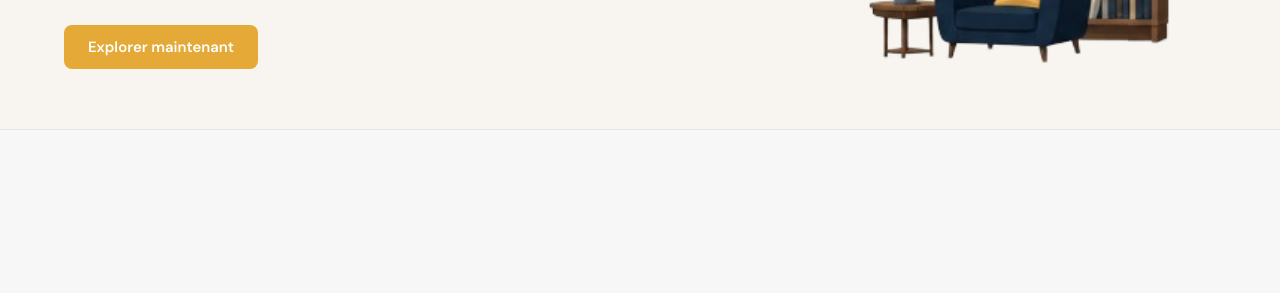
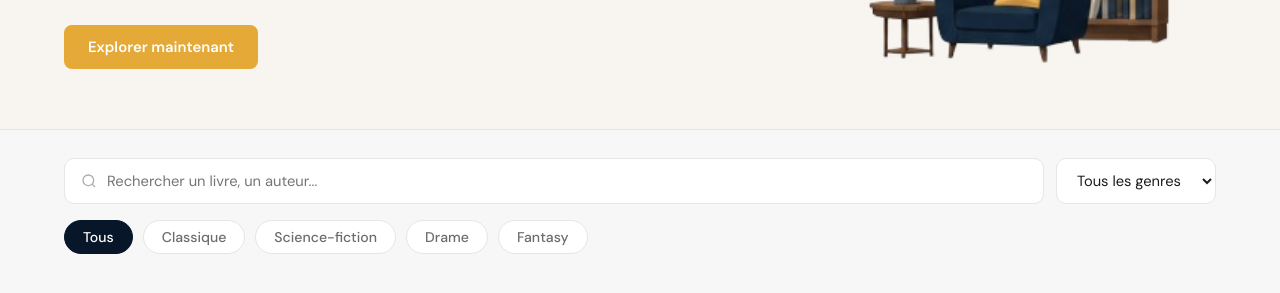
Before and after one commit to ayasadiq04/LireMonde, a plain HTML site: page index.html in a window 1280 px wide. Shown: the part 299-592 px from the top of the page. Drawn offline with nearby package versions, Linux system fonts and the light colour scheme.

Commit message:
feat(search): ajout barre de recherche, dropdown genre et filtres par boutons

```diff
--- a/index.html
+++ b/index.html
@@ -44,6 +44,32 @@
     </div>
   </div>
 </div>
+<div class="search-section">
+  <div class="search-bar">
+    <svg width="16" height="16" fill="none" stroke="var(--gray-mid)" stroke-width="2" viewBox="0 0 24 24">
+      <circle cx="11" cy="11" r="8"/><path d="m21 21-4.35-4.35"/>
+    </svg>
+    <input type="text" id="search-main"
+           placeholder="Rechercher un livre, un auteur..."
+           oninput="filterBooks(this.value)"/>
+  </div>
+  <select class="genre-select" id="genre-dropdown" onchange="filterByGenreDropdown(this.value)">
+    <option value="Tous">Tous les genres</option>
+    <option>Classique</option>
+    <option>Science-fiction</option>
+    <option>Drame</option>
+    <option>Fantasy</option>
+  </select>
+</div>
+
+<div class="filter-section">
+  <button class="genre-btn active" onclick="selectGenre(this,'Tous')">Tous</button>
+  <button class="genre-btn" onclick="selectGenre(this,'Classique')">Classique</button>
+  <button class="genre-btn" onclick="selectGenre(this,'Science-fiction')">Science-fiction</button>
+  <button class="genre-btn" onclick="selectGenre(this,'Drame')">Drame</button>
+  <button class="genre-btn" onclick="selectGenre(this,'Fantasy')">Fantasy</button>
+  <span class="count-label" id="book-count"></span>
+</div>
 </div>
 <div class="page" id="page-alire">
 
--- a/script.js
+++ b/script.js
@@ -42,3 +42,25 @@ function navigate(page) {
   if (page === 'admin') renderAdminTable();
   window.scrollTo(0, 0);
 }
+function filterBooks(q) { searchQuery = q; renderBooks(); }
+function onNavSearch(q) {
+  searchQuery = q;
+  if (document.getElementById('search-main'))
+    document.getElementById('search-main').value = q;
+  renderBooks();
+}
+function filterByGenreDropdown(g) {
+  currentFilter = g;
+  document.querySelectorAll('.genre-btn').forEach(btn => {
+    btn.classList.toggle('active', btn.textContent === g || (g === 'Tous' && btn.textContent === 'Tous'));
+  });
+  renderBooks();
+}
+function selectGenre(el, g) {
+  currentFilter = g;
+  document.querySelectorAll('.genre-btn').forEach(b => b.classList.remove('active'));
+  el.classList.add('active');
+  const dd = document.getElementById('genre-dropdown');
+  if (dd) dd.value = g;
+  renderBooks();
+}
--- a/style.css
+++ b/style.css
@@ -96,3 +96,40 @@ nav {
 .btn-gold:hover { background: #9A7000; transform: translateY(-1px); }
 .hero-visual { flex-shrink: 0; width: 400px; display: flex; align-items: center; justify-content: center; }
 .hero-visual img { width: 100%; max-width: 400px; height: auto; object-fit: contain; display: block; }
+.search-section {
+  max-width: 1200px; margin: 0 auto;
+  padding: 28px 24px 0;
+  display: flex; align-items: center; gap: 12px;
+}
+.search-bar {
+  flex: 1; display: flex; align-items: center;
+  background: var(--white); border: 1.5px solid var(--gray);
+  border-radius: 10px; padding: 0 16px; gap: 10px;
+  transition: border-color .2s;
+}
+.search-bar:focus-within { border-color: var(--gold); }
+.search-bar input {
+  flex: 1; border: none; outline: none; padding: 12px 0;
+  font-family: 'DM Sans', sans-serif; font-size: .92rem; background: none;
+}
+.genre-select {
+  background: var(--white); border: 1.5px solid var(--gray);
+  border-radius: 10px; padding: 11px 16px;
+  font-family: 'DM Sans', sans-serif; font-size: .92rem;
+  color: var(--text); cursor: pointer; outline: none; min-width: 160px;
+}
+.filter-section {
+  max-width: 1200px; margin: 0 auto;
+  padding: 16px 24px;
+  display: flex; align-items: center; gap: 10px;
+}
+.genre-btn {
+  padding: 7px 18px; border-radius: 20px;
+  border: 1.5px solid var(--gray);
+  background: var(--white); font-family: 'DM Sans', sans-serif;
+  font-size: .88rem; font-weight: 500; cursor: pointer;
+  color: var(--text-light); transition: all .2s;
+}
+.genre-btn.active { background: var(--dark); color: white; border-color: var(--dark); }
+.genre-btn:hover:not(.active) { border-color: var(--gold); color: var(--gold); }
+.count-label { margin-left: auto; font-size: .85rem; color: var(--text-light); }
```
